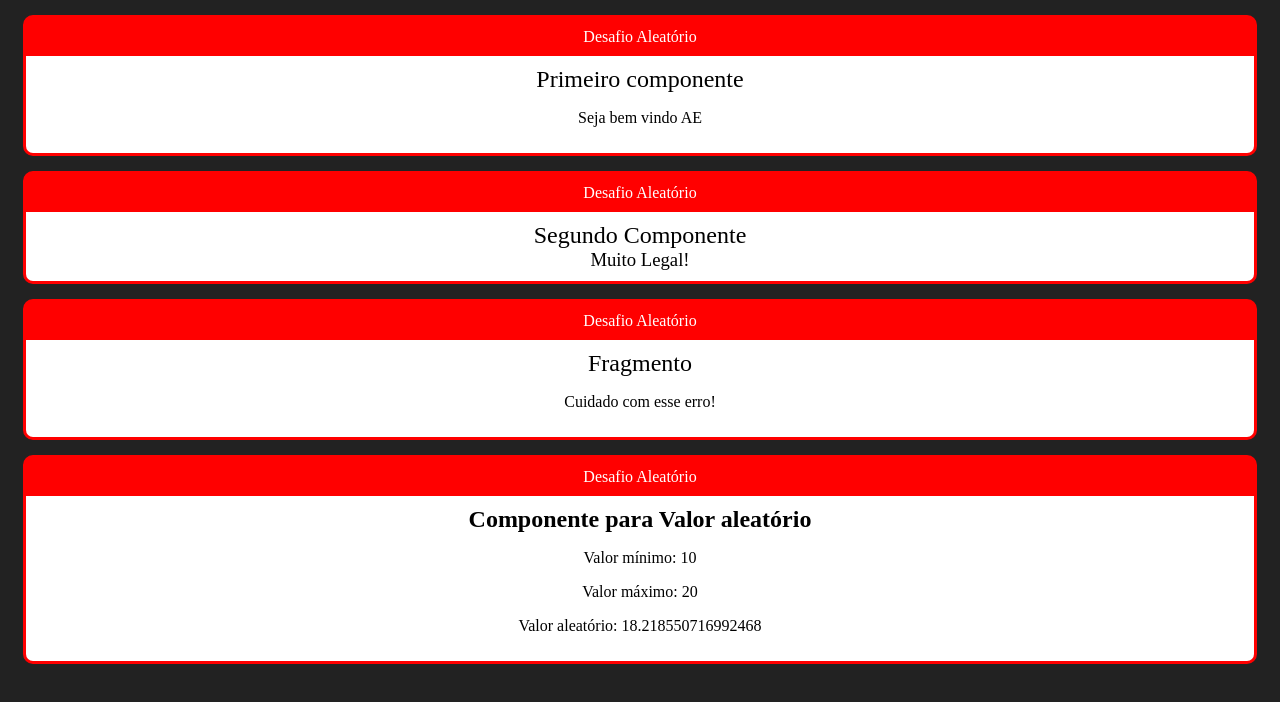
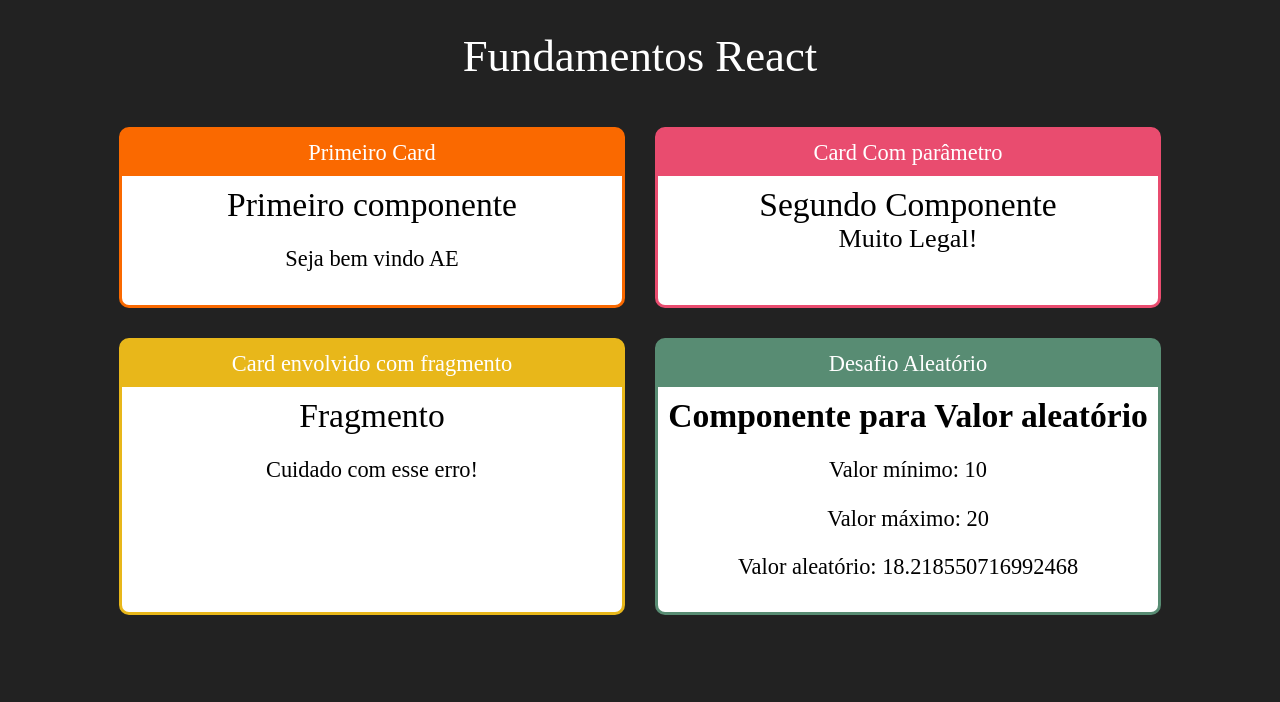
Before and after one commit to felipe-lima-flooxai/react-mod2-fundamentos, a React (Create React App) app: page / in a window 1280 px wide. Shown: the top 702 px of the page. Built offline with nearby package versions, Linux system fonts and the light colour scheme.

Commit message:
feat: adicionando cores dinamicas aos cards

```diff
--- /dev/null
+++ b/src/App.css
@@ -0,0 +1,5 @@
+.App .Cards {
+    display: flex;
+    flex-wrap: wrap;
+    justify-content: center;
+}
--- a/src/App.jsx
+++ b/src/App.jsx
@@ -4,30 +4,38 @@ import ComParametro from "./components/basicos/ComParametro";
 import Fragmento from "./components/basicos/Fragmento";
 import Aleatorio from "./components/basicos/Aleatorio";
 import Card from "./components/layout/Card";
+import "./App.css";
 
 
 
 export default function App(props){
 
 return (
-    <div id="app">
+    <div className="App">
 
+        <h1>Fundamentos React</h1>
 
-        <Card titulo="Desafio Aleatório">
+        <div className="Cards">
+
+            <Card titulo="Primeiro Card" color="#FA6900">
                 <Primeiro></Primeiro>
             </Card>
 
-        <Card titulo="Desafio Aleatório">
+            <Card titulo="Card Com parâmetro" color="#E94C6F">
                 <ComParametro titulo="Segundo Componente" subtitulo="Muito Legal!"></ComParametro>
             </Card>
 
-        <Card titulo="Desafio Aleatório">
+            <Card titulo="Card envolvido com fragmento" color="#E8B71A">
                 <Fragmento></Fragmento>
             </Card>
 
-        <Card titulo="Desafio Aleatório">
+            <Card titulo="Desafio Aleatório" color="#588C73">
                 <Aleatorio numeroMin = {10} numeroMax = {20}></Aleatorio>
             </Card>
+
+        </div>
+
+
     </div>
 )
 }
--- a/src/components/layout/Card.css
+++ b/src/components/layout/Card.css
@@ -1,19 +1,22 @@
 .Card {
     margin: 15px;
-    background-color: red;
     border-radius: 10px;
     overflow: hidden;
-    border: 3px solid red;
+    border: 3px solid;
+    display: flex;
+    flex-direction: column;
+    min-width: 500px;
+    max-width: 500px;
 }
 
 .Card .Title {
-    background-color: red;
     padding: 10px 0px;
     display: flex;
     justify-content: center;
 }
 
 .Card .Content {
+    flex: 1;
     background-color: white;
     color: #000;
     padding: 10px;
--- a/src/components/layout/Card.jsx
+++ b/src/components/layout/Card.jsx
@@ -4,10 +4,14 @@ import "./Card.css"
 
 export default props =>{
 
+    const cardStyle = {
+        backgroundColor: props.color || "#F00",
+        borderColor: props.color || "0F00"
+    }
 
     return (
 
-        <div className="Card">
+        <div className="Card" style={cardStyle}>
             <div className="Title">{props.titulo}</div>
             <div className="Content">
                 {props.children}
--- a/src/index.css
+++ b/src/index.css
@@ -3,6 +3,7 @@ body{
     background-color: #222;
     color: #fff;
     text-align: center;
+    font-size: 1.4rem;
 }
 
 
```
Lines whose indentation alone changed are shown as unchanged.
